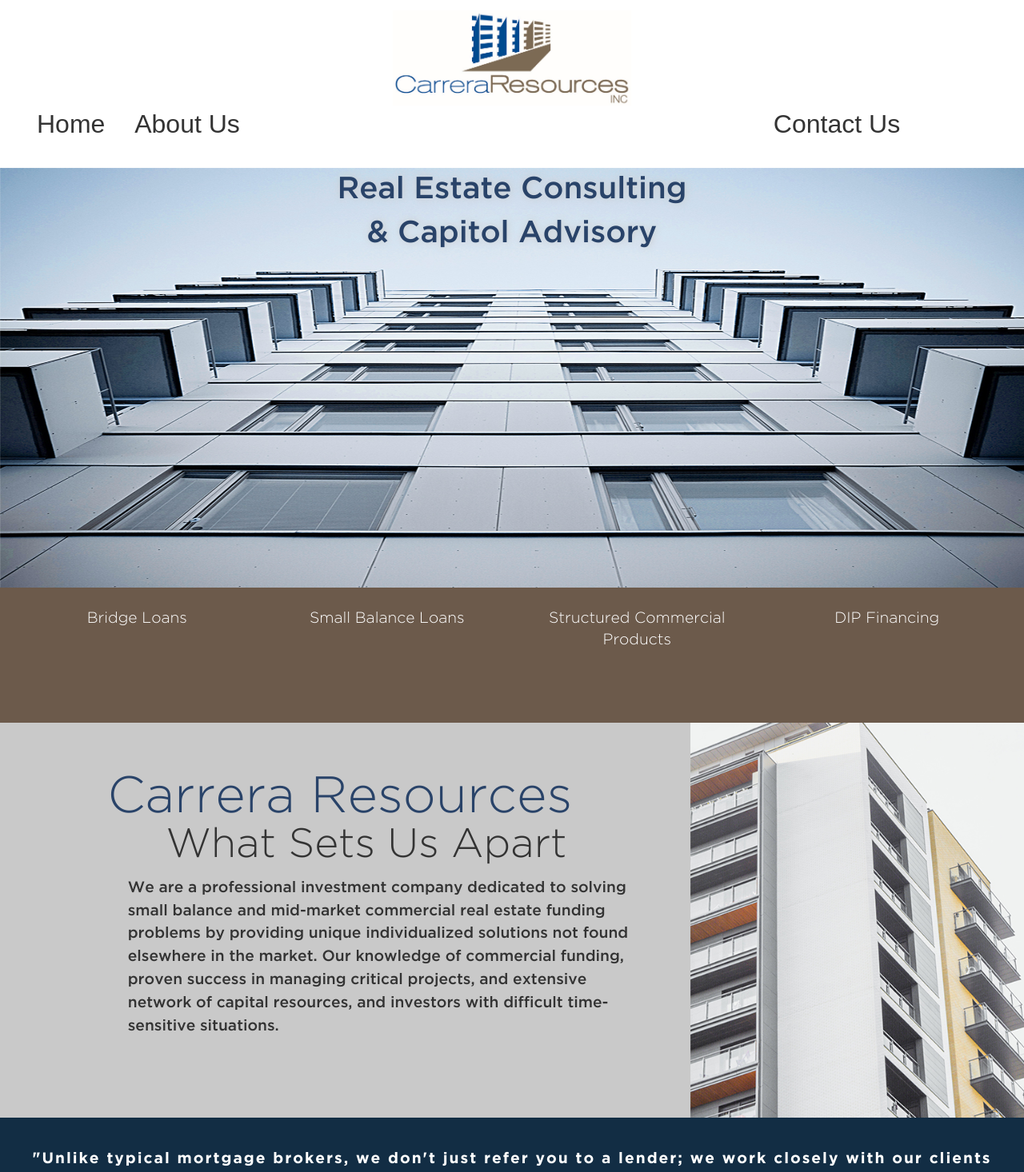
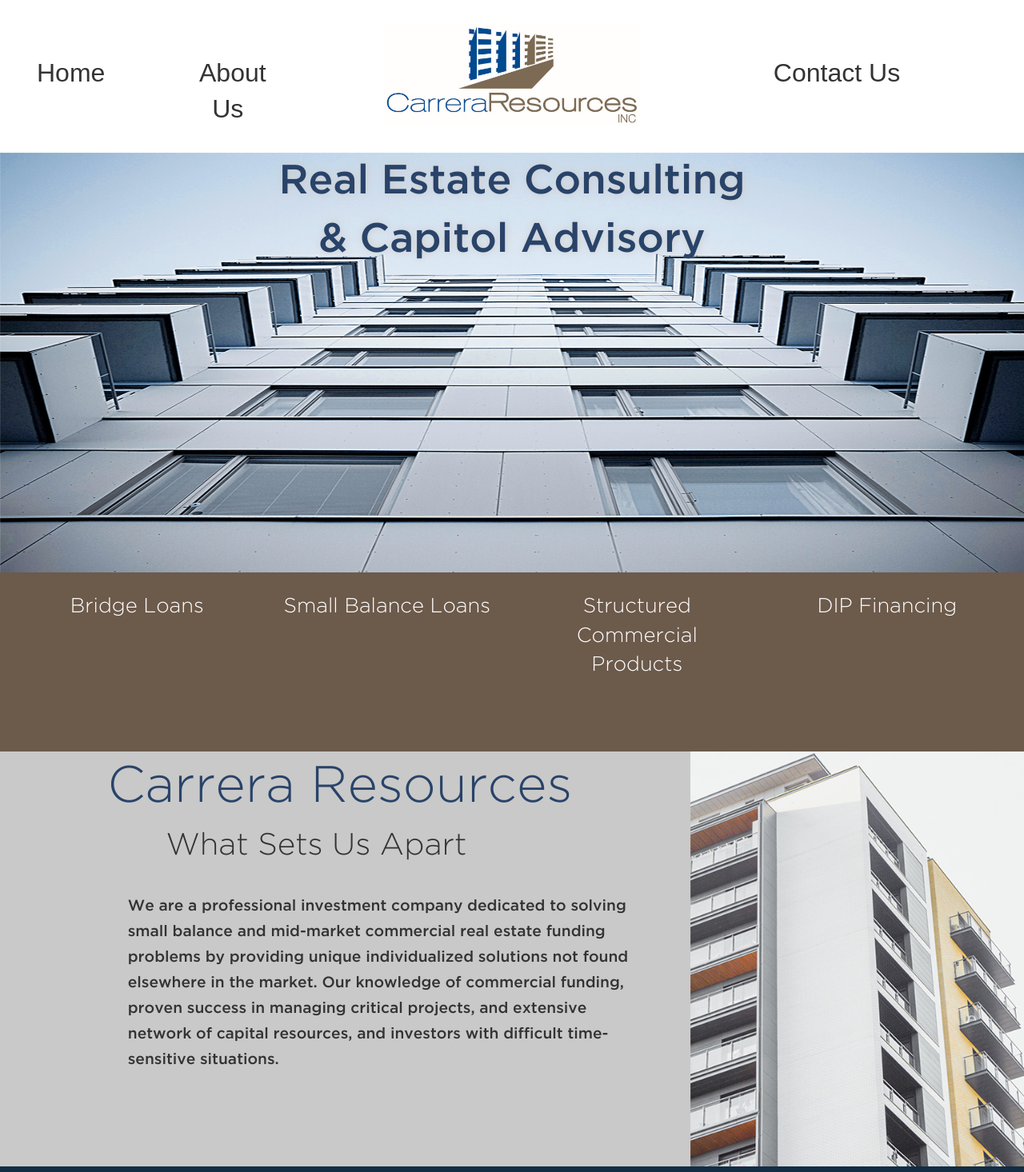
Before and after one commit to nickschrimpf/carreraResourcesHomePage, an Angular app: page / in a window 1280 px wide. Shown: the top 1466 px of the page at 80% size. Built offline with nearby package versions, Linux system fonts and the light colour scheme.

Commit message:
css changes

```diff
--- a/package.json
+++ b/package.json
@@ -4,7 +4,7 @@
   "license": "MIT",
   "scripts": {
     "ng": "ng",
-    "start": "node server.js",
+    "start": "ng serve",
     "build": "ng build",
     "test": "ng test",
     "lint": "ng lint",
--- a/src/app/app.component.css
+++ b/src/app/app.component.css
@@ -21,15 +21,15 @@
 @import url('https://fonts.googleapis.com/css?family=Droid+Sans');
 
 #navHeaderLogo img{
-    max-width: 50%;
-    max-height: 50%;
+    max-width: 25vw;
     z-index: 2;
     padding-top: 1vw;
+    margin-top: 2vh;
  }
 
 #navHeader{
     font-family: 'Droid Sans', sans-serif;
-    margin-bottom: 1.75vh;
+    margin-top: -7vw;
     font-size: 2.5vw;
     text-decoration: none;
 }
@@ -46,7 +46,6 @@
 }
 #contact{
     font-size: 2vw;
-
 }
 
 #socialFooter{
--- a/src/app/app.component.html
+++ b/src/app/app.component.html
@@ -8,7 +8,7 @@
                 <div class="col-md-1  text-center col-xs-1">
                     <p routerLink="home"  class="navLink">Home</p>
                 </div>
-                <div class="col-md-2 text-center col-xs-2">
+                <div class="col-md-1 col-md-offset-1 text-center col-xs-1 col-xs-offset-1">
                     <p routerLink="aboutUs" class="navLink">About Us</p>
                 </div>
                 <div class="col-md-2 col-md-offset-6 col-xs-offset-6 col-xs-2 text-center">
--- a/src/app/home/home.component.css
+++ b/src/app/home/home.component.css
@@ -1,6 +1,6 @@
 
 #header{
-    font-size: 3vw;
+    font-size: 4vw;
     font-family: 'Gotham-medium';
     color:#294369;
     margin-bottom: -16vw;
@@ -12,7 +12,7 @@
     width: 100%;
 }
 #productHeader{
-    font-size: 1.5vw;
+    font-size: 2vw;
     font-family: 'Gotham-Light';
     background-color: #6c5a4b;
     color:white;
@@ -56,30 +56,32 @@
 
 #setUsApart{
     z-index: 0;
-    margin-top: -25px;
     background-color: #c9c9c9;
 }
 #setUsApartName{
-    padding-top:5vw;
+    padding-top:3vw;
     font-size: 5vw;
     font-family: 'Gotham-Light';
     color:#294369;
 }
 #setUsApartHeader{
     margin-top: -1vw;
-    font-size: 4vw;
+    font-size: 3vw;
     font-family: 'Gotham-Light';
 
 }
 #setUsApartParagraph{
     font-family: 'Gotham-medium';
-    line-height: 150%;
+    line-height: 2.5vw;
     font-size: 1.5vw;
     padding: 2vw;
+    padding-top: 2.5vw;
+    margin-bottom: 1.5vw;
 }
+
 #setUsApartImage  img{
     padding: none;
-    margin-right: -30px;
+    margin-right: -60px;
     max-width: 109%;
 }
 
--- a/src/app/home/home.component.html
+++ b/src/app/home/home.component.html
@@ -84,11 +84,15 @@
 </div>
 <div id="setUsApart" class="col-md-12 col-xs-12">
     <div  class="col-md-7 col-xs-7 col-xs-offset-1 col-md-offset-1">
-                <h1 id="setUsApartName">Carrera Resources</h1>
+                <span id="setUsApartName">Carrera Resources</span>
                 <div class="col-md-11 col-md-offset-1 col-xs-11 col-xs-offset-1">
-                    <h2 id="setUsApartHeader">What Sets Us Apart</h2>
+                    <span id="setUsApartHeader">What Sets Us Apart</span>
                 </div>
-                <p id="setUsApartParagraph">We are a professional investment company dedicated to solving small balance and mid-market commercial real estate funding problems by providing unique individualized solutions not found elsewhere in the market. Our knowledge of commercial funding, proven success in managing critical projects, and extensive network of capital resources, and investors with difficult time-sensitive situations.</p>
+                <div id="setUsApartParagraph" class="col-md-12 col-xs-12">
+                    <p >We are a professional investment company dedicated to solving small balance and mid-market commercial real estate funding problems by providing unique individualized solutions not found elsewhere in the market. Our knowledge of commercial funding, proven success in managing critical projects, and extensive network of capital resources, and investors with difficult time-sensitive situations.</p>
+
+                </div>
+
     </div>
         <div id="setUsApartImage" class="col-md-4 col-xs-4">
             <img src="assets/Building2.jpg">
```
